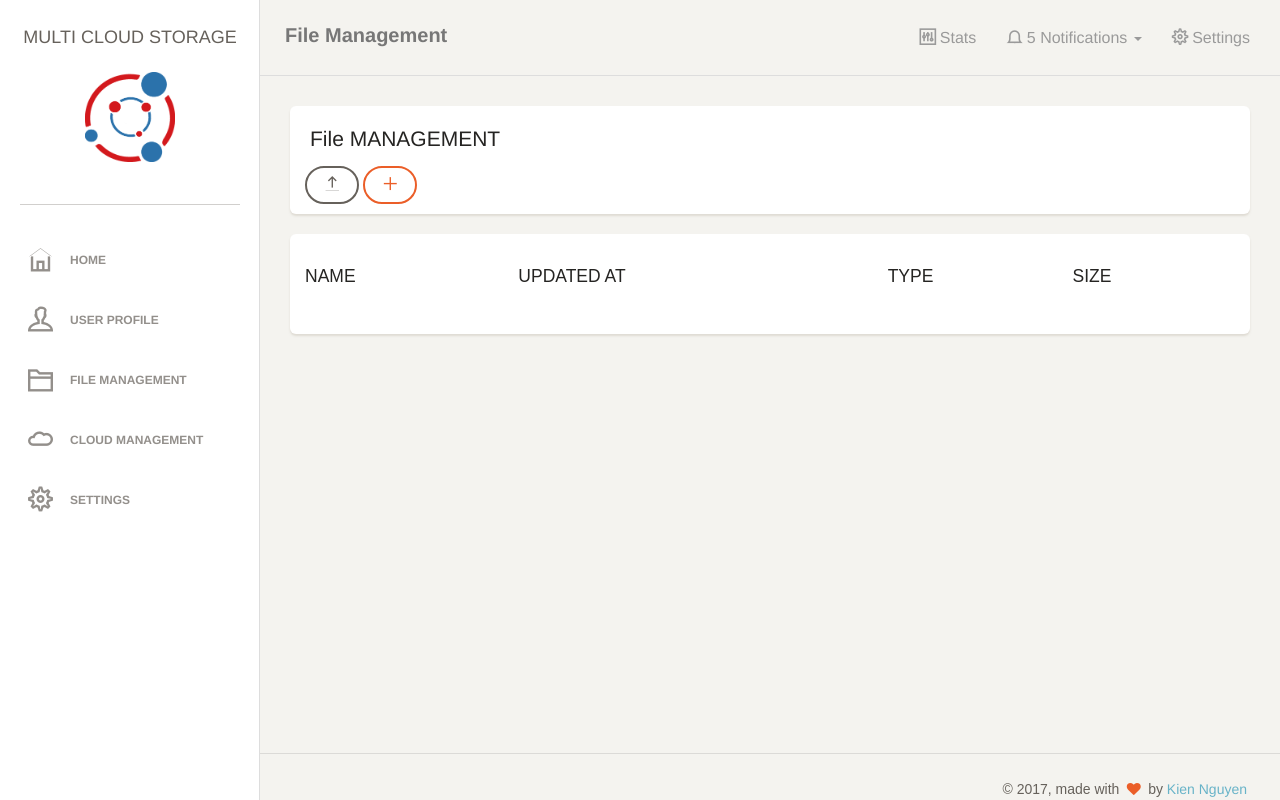
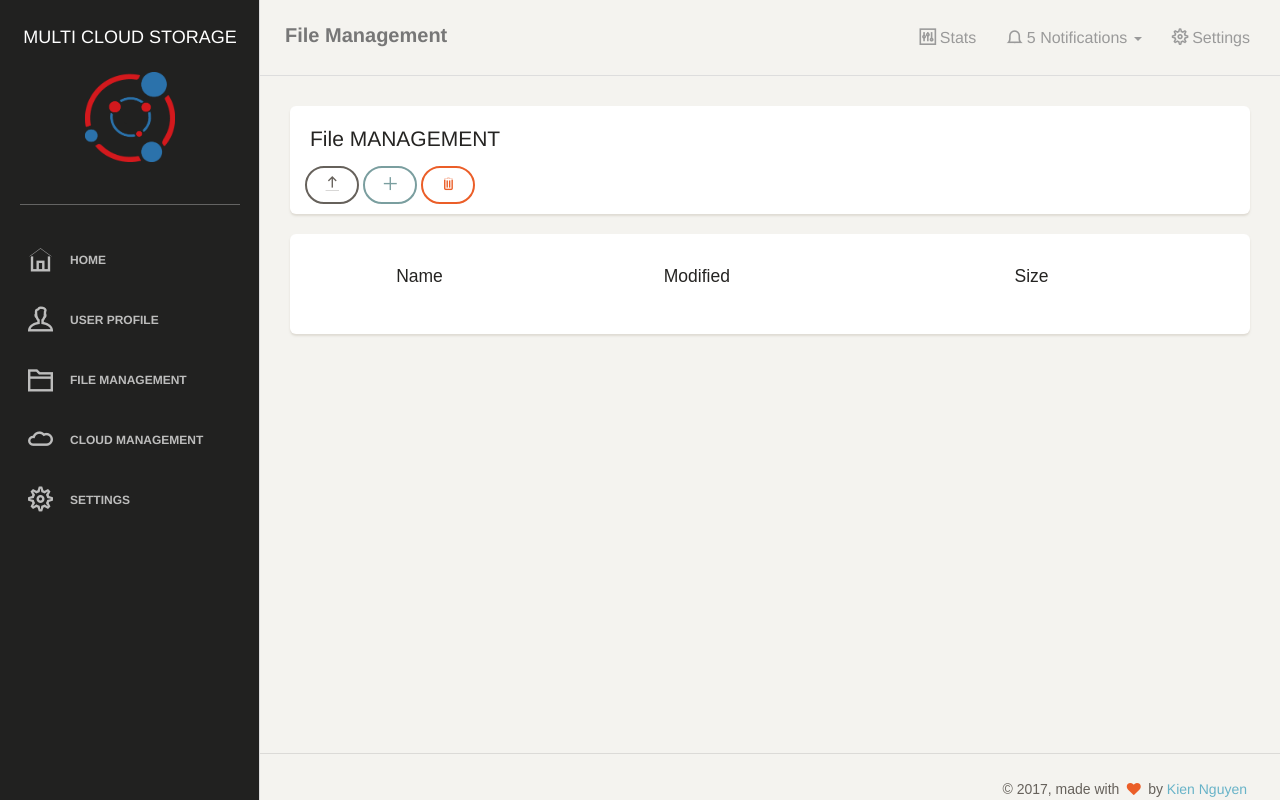
Before and after one commit to ntk148v/MCS, a Django app: page /files/ in a window 1280 px wide. Run offline with Django 3.2, Linux system fonts and the light colour scheme; data comes from the database, SQL or seed files in the repository; lists and menus that the app fills with data are empty; some libraries are stand-ins or nearby versions; some web fonts are replaced.

Commit message:
Update delete files with checkbox but still fail

```diff
--- a/mcs/apps/dashboard/models.py
+++ b/mcs/apps/dashboard/models.py
@@ -51,6 +51,7 @@ class File(models.Model):
     # owner = models.ForeignKey('User')
     last_modified = models.DateTimeField('last_modified',
                                          auto_now_add=True)
+    path = models.CharField('path', null=True, max_length=255)
     content = models.FileField('content', null=True)
     is_folder = models.BooleanField('is_folder',
                                     default=True)
--- a/mcs/apps/dashboard/static/assets/js/custom.js
+++ b/mcs/apps/dashboard/static/assets/js/custom.js
@@ -47,12 +47,8 @@ $(function() {
     $(".js-folder-create").click(loadForm);
     $("#modal").on("submit", ".js-folder-create-form", saveForm);
 
-    // // Update
-    // $("#book-table").on("click", ".js-update", loadForm);
-    // $("#modal").on("submit", ".js-update-form", saveForm);
-
-    // // Delete
-    // $("#book-table").on("click", ".js-delete", loadForm);
-    // $("#modal").on("submit", ".js-delete-form", saveForm);
+    // Delete
+    $(".js-files-delete").click(loadForm);
+    $("#modal").on("submit", ".js-files-delete-form", saveForm);
 
 });
--- a/mcs/apps/dashboard/templates/dashboard/base.html
+++ b/mcs/apps/dashboard/templates/dashboard/base.html
@@ -38,7 +38,7 @@
 
 <div class="wrapper">
 
-    <div class="sidebar" data-background-color="white" data-active-color="danger">
+    <div class="sidebar" data-background-color="black" data-active-color="danger">
 
     <!--
         Tip 1: you can change the color of the sidebar's background using: data-background-color="white | black"
--- a/mcs/apps/dashboard/templates/dashboard/files.html
+++ b/mcs/apps/dashboard/templates/dashboard/files.html
@@ -20,8 +20,11 @@
             	<button type="button" class="btn btn-default js-file-upload" data-url="{% url 'upload_file' %}">
             		<i class="ti-upload"></i>
             	</button>
-                <button type="button" class="btn btn-danger js-folder-create" data-url="{{ url }}">
+                <button type="button" class="btn btn-primary js-folder-create" data-url="{{ url }}">
                     <i class="ti-plus"></i>
+                </button>
+                <button type="button" class="btn btn-danger js-files-delete" data-url="{% url 'delete_files' %}">
+                    <i class="ti-trash"></i>
                 </button>
             </div>
     	</div>
@@ -34,10 +37,10 @@
             <div class="content table-responsive table-full-width">
                 <table class="table table-striped">
                     <thead>
-                        <th>NAME</th>
-                        <th>UPDATED AT</th>
-                        <th>TYPE</th>
-                        <th>SIZE</th>
+                        <th></th>
+                        <th>Name</th>
+                        <th>Modified</th>
+                        <th>Size</th>
                     </thead>
                     <tbody>
                         {% include 'dashboard/include/partial_file_list.html' %}
--- a/mcs/apps/dashboard/templates/dashboard/include/partial_file_list.html
+++ b/mcs/apps/dashboard/templates/dashboard/include/partial_file_list.html
@@ -1,6 +1,9 @@
 {% for file in folder.children.all %}
 {% if file.is_folder is True %}
 <tr>
+    <td>
+        <div class="checkbox"><input type="checkbox" name="checked_files" value="{{ file.id }}"></div>
+    </td>
     <td>
         <a>
            <span>
@@ -11,7 +14,6 @@
         </a>
     </td>
     <td><p>---</p></td>
-    <td><h7>{{ file.is_folder }}</h7></td>
     <td><p>---</p></td>
 </tr>
 {% endif %}
@@ -19,7 +21,10 @@
 {% for file in folder.children.all %}
 {% if file.is_folder is False %}
 <tr>
-    <td width="40%">
+    <td>
+        <div class="checkbox"><input type="checkbox" name="checked_files" value="{{ file.id }}"></div>
+    </td>
+    <td>
         <a>
            <span>
                <a href="#">
@@ -29,7 +34,6 @@
         </a>
     </td>
     <td><p>---</p></td>
-    <td><h7>{{ file.is_folder }}</h7></td>
     <td><p>---</p></td>
 </tr>
 {% endif %}
--- a/mcs/apps/dashboard/templates/dashboard/include/partial_folder_create.html
+++ b/mcs/apps/dashboard/templates/dashboard/include/partial_folder_create.html
@@ -7,7 +7,6 @@
     <h4 class="modal-title">New Folder</h4>
   </div>
   <div class="modal-body">
-    <p>{{ folder_id }}</p>
     <p>Enter new folder name.</p>
     {{ form.as_p }}
   <div class="modal-footer">
--- a/mcs/apps/dashboard/urls.py
+++ b/mcs/apps/dashboard/urls.py
@@ -19,6 +19,8 @@ urlpatterns = [
         views.create_folder, name='create_folder'),
     url(r'^files/create/$',
         views.create_folder, name='create_root_folder'),
+    url(r'^files/delete/$',
+        views.delete_files, name='delete_files'),
     url(r'^settings/$',
         TemplateView.as_view(template_name='dashboard/settings.html'),
         name='settings'),
--- a/mcs/apps/dashboard/views.py
+++ b/mcs/apps/dashboard/views.py
@@ -104,6 +104,21 @@ def create_folder(request, folder_id=None):
     return JsonResponse(data)
 
 
+def delete_files(request):
+    data = dict()
+    if request.method == 'POST':
+        File.objects.filter(
+            id__in=request.POST.getlist('checked_files')).delete()
+        return HttpResponseRedirect(request.META.get('HTTP_REFERER'))
+
+    template_name = 'dashboard/include/partial_files_delete.html'
+    data['html_form'] = render_to_string(template_name,
+                                         context=None,
+                                         request=request)
+    data['form_is_valid'] = True
+    return JsonResponse(data)
+
+
 def upload_file(request):
     if request.method == 'POST':
         form = UploadObjectData(request.POST, request.FILES)
```
Also changed, not shown: mcs/apps/dashboard/templates/dashboard/include/partial_files_delete.html (added, +16 -0 lines), mcs/apps/dashboard/migrations/0004_file_path.py (added).
